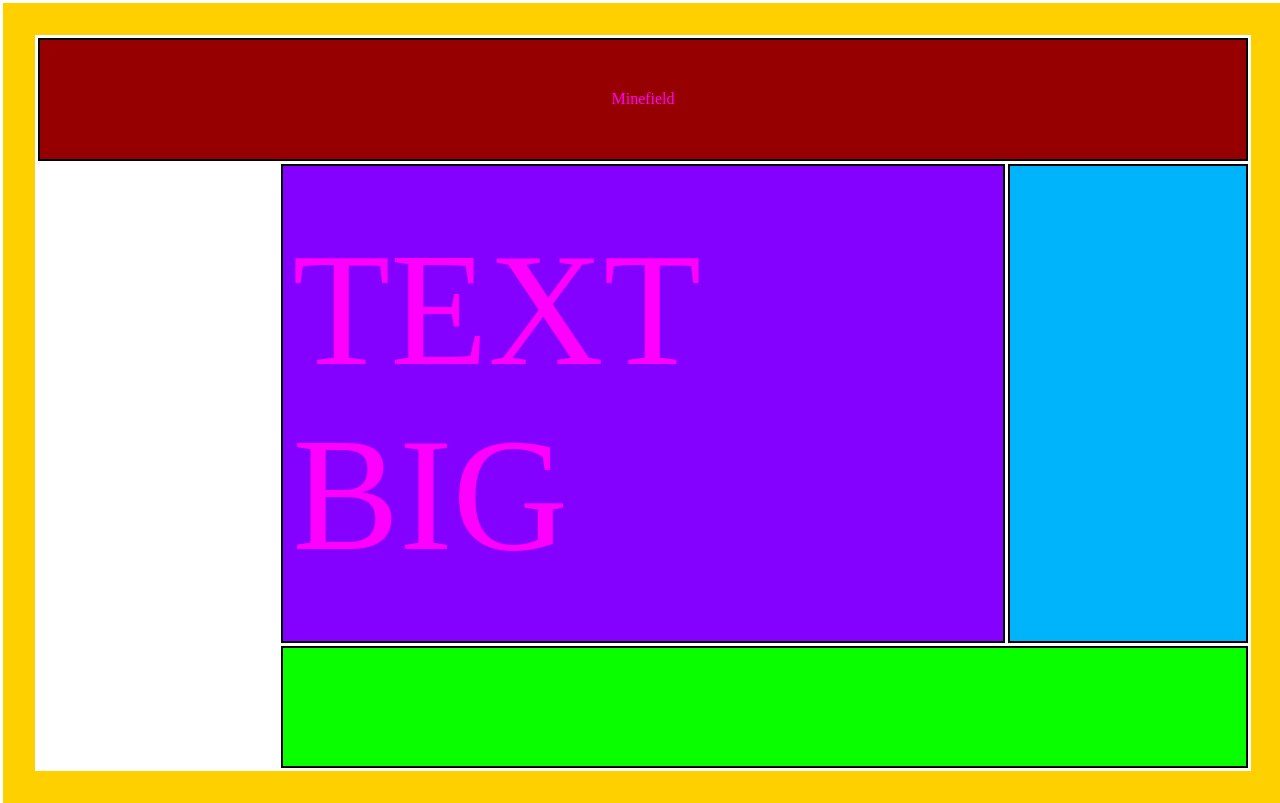
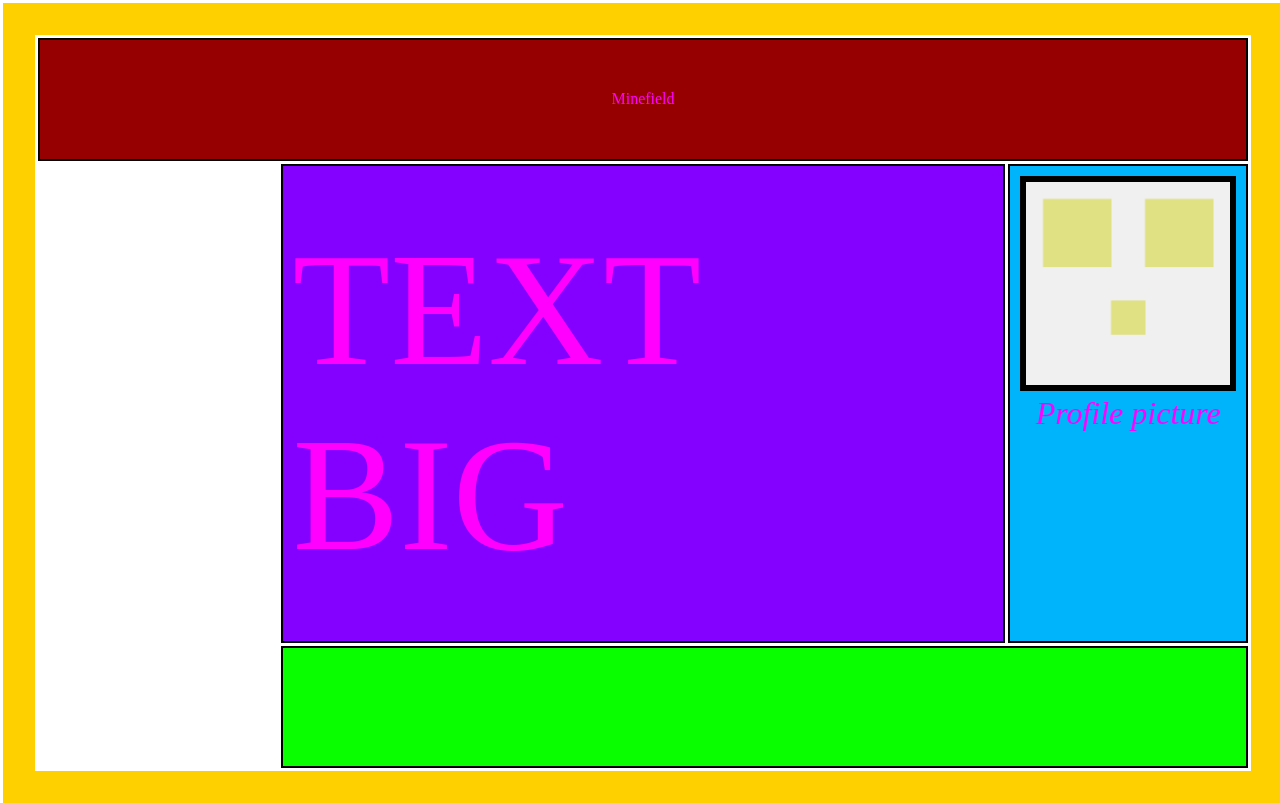
Before and after one commit to scpa06001/grid-1, a plain HTML site: page index.html in a window 1280 px wide. Drawn offline with Linux system fonts and the light colour scheme.

Commit message:
profile picture 6px

```diff
--- a/index.html
+++ b/index.html
@@ -10,7 +10,7 @@
     <div class="content">
         <header>Minefield</header>
         <main><p class="big">TEXT BIG</p></main>
-        <aside></aside>
+        <aside><img class="image" src="144453359.png" alt="profile picture"><p class="bitch">Profile picture</p></aside>
         <footer></footer>
     </div>
 </body>
--- a/styles.css
+++ b/styles.css
@@ -37,6 +37,16 @@ header{
 
 }
 
+.bitch{
+    font-size: 2em;
+    font-style: italic;
+}
+
+.image{
+    width:100%;
+    border: 6px solid black;
+}
+
 main{
     grid-area: main;
     background-color: rgb(132, 0, 255);
```
Also changed, not shown: 144453359.png (added).
